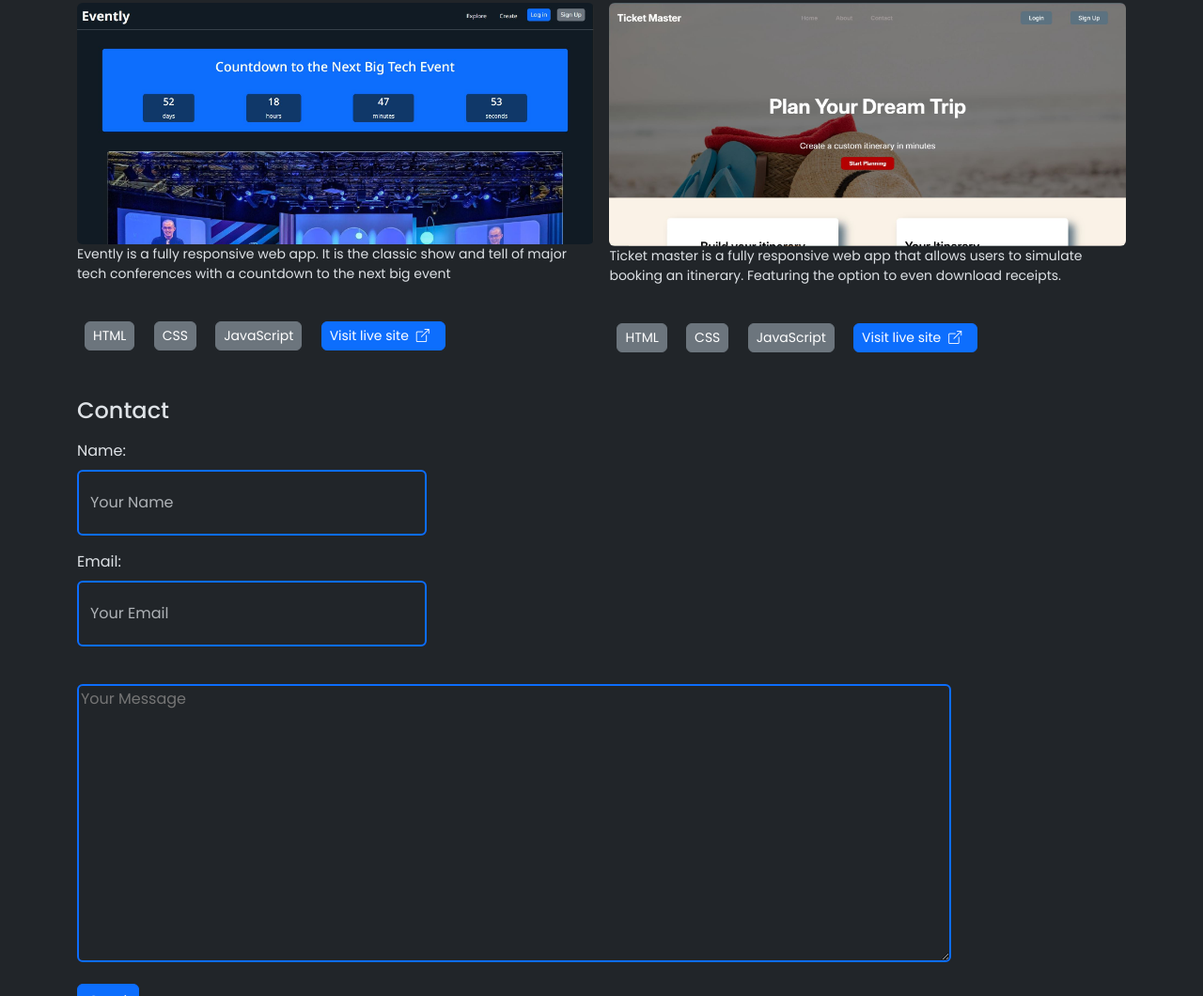
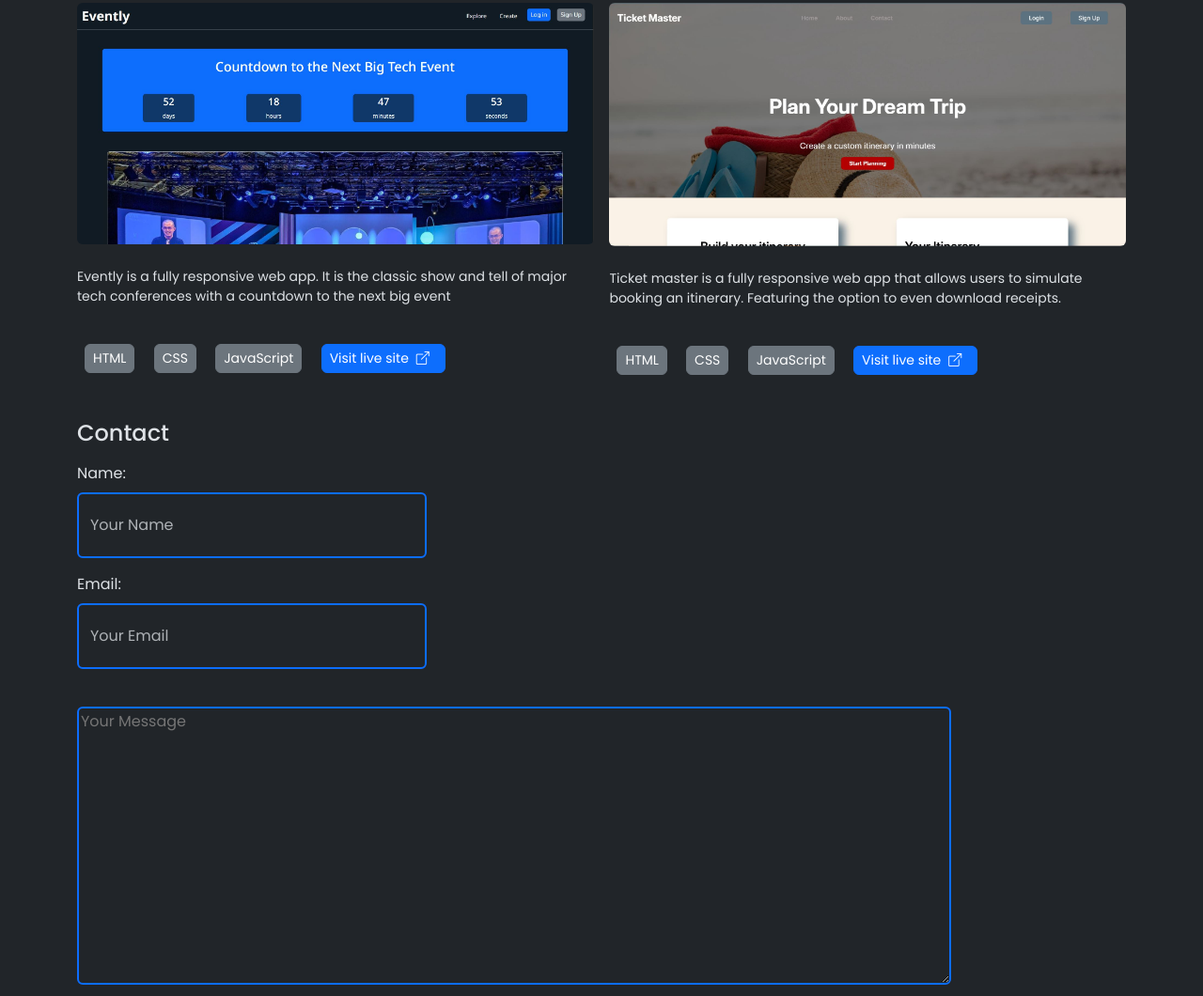
Before and after one commit to Enyinnaya-x/Victor-s-portfolio, a plain HTML site: page index.html in a window 1280 px wide. Shown: the part 925-1985 px from the top of the page at 94% size. Drawn offline with nearby package versions, Linux system fonts and the light colour scheme.

Commit message:
index latest update

```diff
--- a/index.html
+++ b/index.html
@@ -111,7 +111,7 @@
         <div class="holder d-flex flex-column flex-md-row justify-content-between gap-3">
             <div class="evently">
                 <a href="https://evently-gamma-ten.vercel.app/"><img src="images/eventlyimg.JPG" class="img-fluid rounded" alt=""></a>
-                <p class="myp">Evently is a fully responsive web app. It is the classic show and tell of major tech conferences with a countdown to the next big event</p>
+                <p class="myp mt-4">Evently is a fully responsive web app. It is the classic show and tell of major tech conferences with a countdown to the next big event</p>
                 <span class="btn btn-secondary btn-sm rounded mt-4 mx-2">HTML</span>
                 <span class="btn btn-secondary btn-sm rounded mt-4 mx-2">CSS</span>
                 <span class="btn btn-secondary btn-sm rounded mt-4 mx-2">JavaScript</span>
@@ -120,7 +120,7 @@
             </div>
             <div class="evently">
               <a href="https://ticket-master-murex.vercel.app/index.html"><img src="images/ticketmasterimg.JPG" class="img-fluid rounded" alt=""></a>
-              <p class="myp">Ticket master is a fully responsive web app that allows users to simulate booking an itinerary. Featuring the option to even download receipts.</p>
+              <p class="myp mt-4">Ticket master is a fully responsive web app that allows users to simulate booking an itinerary. Featuring the option to even download receipts.</p>
                 <span class="btn btn-secondary btn-sm rounded mt-4 mx-2">HTML</span>
                 <span class="btn btn-secondary btn-sm rounded mt-4 mx-2">CSS</span>
                 <span class="btn btn-secondary btn-sm rounded mt-4 mx-2">JavaScript</span>
```
